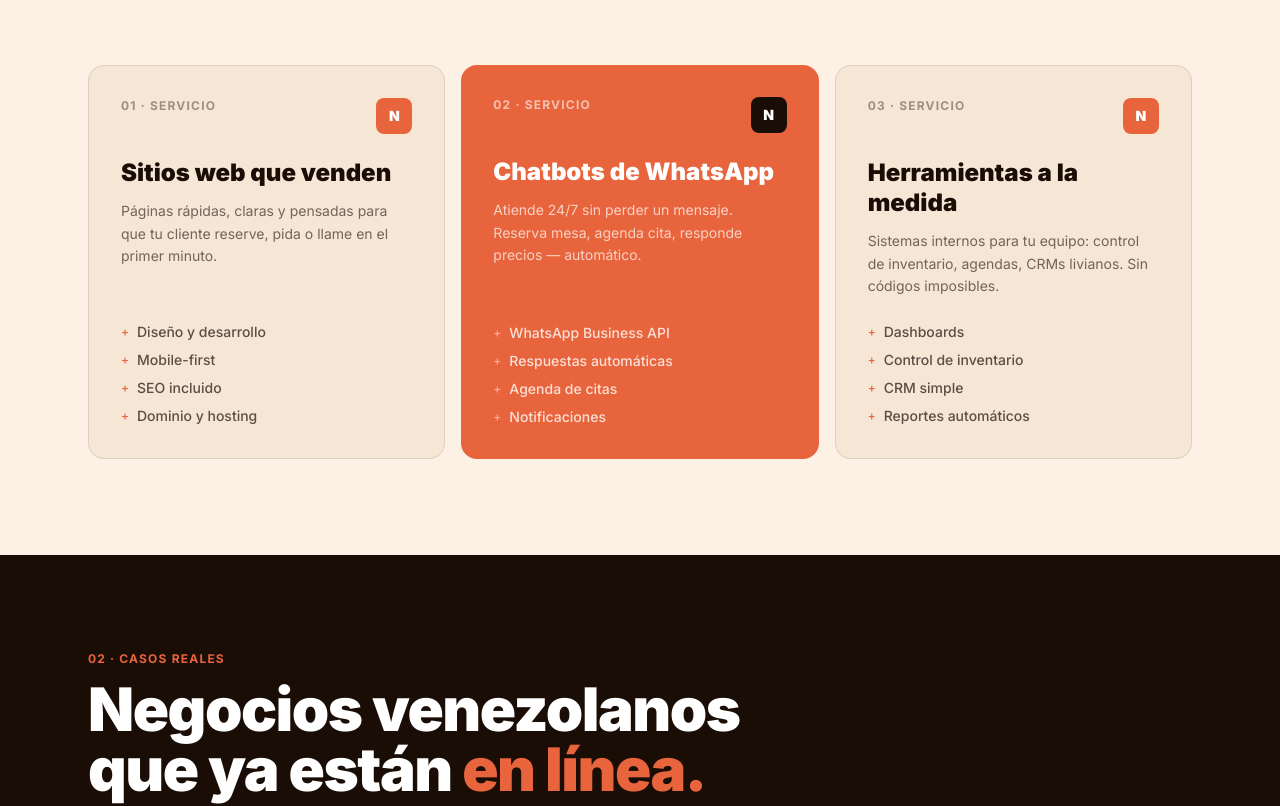
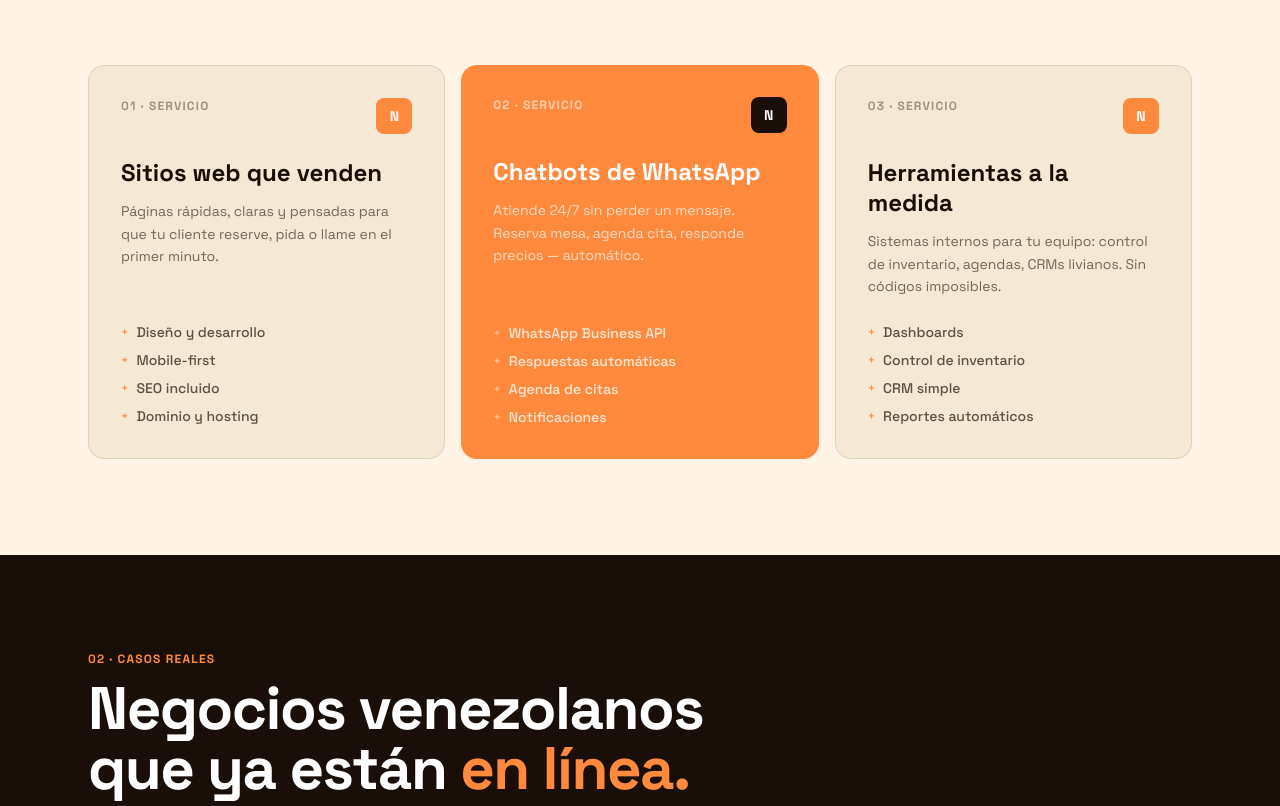
Before and after one commit to Jicandina/nodo-studio, a React (Vite) app: page / in a window 1280 px wide. Shown: the part 1189-1995 px from the top of the page. Built offline with nearby package versions, Linux system fonts and the light colour scheme.

Commit message:
fix: colores y fuente exactos del diseño original (Space Grotesk + #FFF4E6 + #FF8A3D)

```diff
--- a/index.html
+++ b/index.html
@@ -7,7 +7,7 @@
     <meta name="description" content="Hacemos sitios web, chatbots y herramientas digitales para negocios venezolanos que quieren dejar de perder clientes." />
     <link rel="preconnect" href="https://fonts.googleapis.com" />
     <link rel="preconnect" href="https://fonts.gstatic.com" crossorigin />
-    <link href="https://fonts.googleapis.com/css2?family=Inter:wght@400;500;600;700;800;900&display=swap" rel="stylesheet" />
+    <link href="https://fonts.googleapis.com/css2?family=Space+Grotesk:wght@400;500;600;700&display=swap" rel="stylesheet" />
   </head>
   <body>
     <div id="root"></div>
--- a/tailwind.config.js
+++ b/tailwind.config.js
@@ -5,22 +5,22 @@
     extend: {
       colors: {
         cream: {
-          DEFAULT: '#FDF0E4',
-          dark:    '#F5E6D6',
+          DEFAULT: '#FFF4E6',
+          dark:    '#F5E8D4',
         },
         nodo: {
-          DEFAULT: '#E8643C',
-          light:   '#F07050',
-          dark:    '#C8502C',
+          DEFAULT: '#FF8A3D',
+          light:   '#FFA060',
+          dark:    '#E06D20',
         },
         dark: {
-          DEFAULT: '#1A0D06',
+          DEFAULT: '#1A0F08',
           800:     '#2A1A0E',
           700:     '#3D2A18',
         },
       },
       fontFamily: {
-        sans: ['Inter', 'system-ui', 'sans-serif'],
+        sans: ["'Space Grotesk'", 'system-ui', 'sans-serif'],
       },
     },
   },
```
